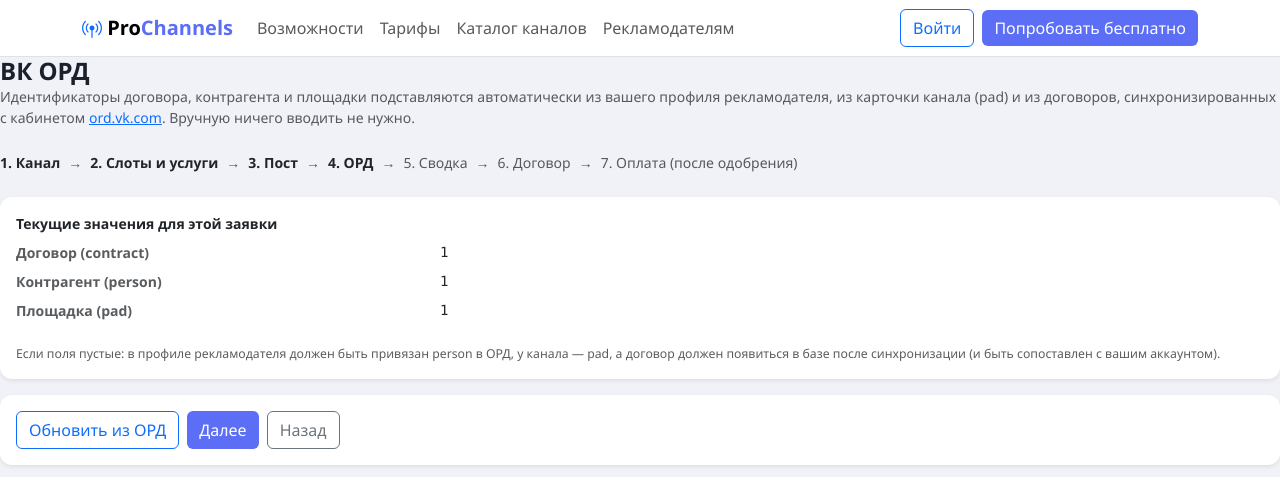
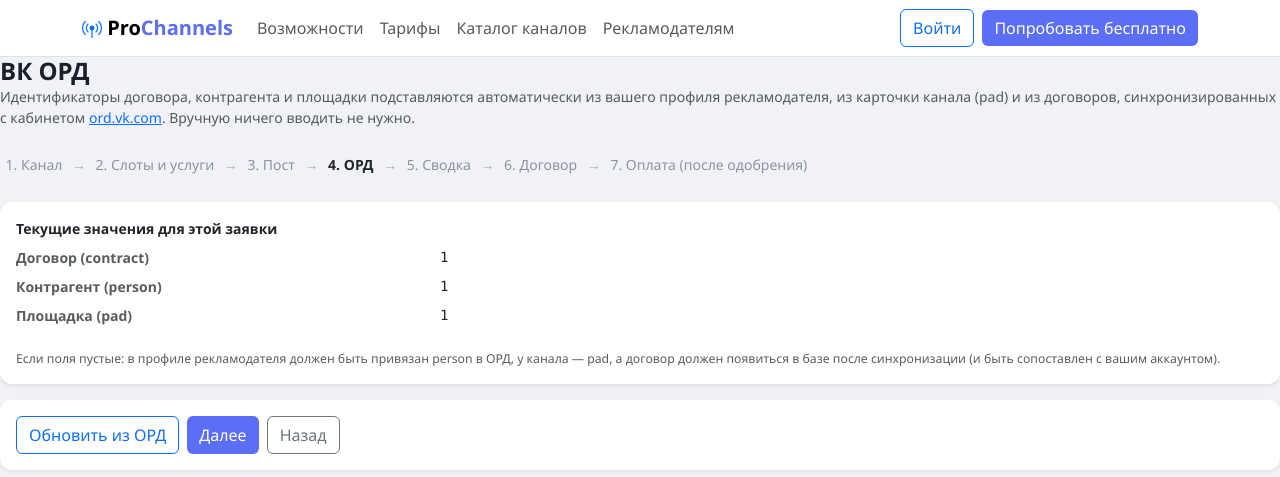
Before and after one commit to popovartem1997/pro_channels, a Django app: template templates/advertisers/campaign_ord.html in a window 1280 px wide. Shown: the top 477 px of the page. Run offline with Django 4.2, Linux system fonts and the light colour scheme; the template is opened without the code that fills it: most values are stand-ins (such as "Sample title", 1, 10 or a date in 2020); some libraries are stand-ins or nearby versions.

Commit message:
chore: git save (2026-04-03 23:23) — advertisers/campaign_views.py advertisers/urls.py channels/migrations/0017_alter_channeladaddon_addon_kind.py templates/advertisers/_campaign_steps.html templates/advertisers/campaign_checkout.html templates/advertisers/campaign_content.html templates/advertisers/campaign_contract.html templates/advertisers/campaign_draft_channel.html templates/advertisers/campaign_ord.html templates/advertisers/campaign_pending_owner.html templates/advertisers/campaign_review.html templates/advertisers/campaign_slots.html

```diff
--- a/advertisers/urls.py
+++ b/advertisers/urls.py
@@ -12,6 +12,7 @@ urlpatterns = [
     path('order/<int:pk>/', views.order_detail, name='order_detail'),
     path('campaign/', views.ad_application_list, name='campaign_list'),
     path('campaign/new/', cv.campaign_new, name='campaign_new'),
+    path('campaign/<int:pk>/channel/', cv.campaign_draft_channel, name='campaign_draft_channel'),
     path('campaign/<int:pk>/resume/', cv.campaign_resume, name='campaign_resume'),
     path('campaign/<int:pk>/slots/', cv.campaign_slots, name='campaign_slots'),
     path('campaign/<int:pk>/content/', cv.campaign_content, name='campaign_content'),
--- a/templates/advertisers/_campaign_steps.html
+++ b/templates/advertisers/_campaign_steps.html
@@ -1,17 +1,70 @@
 {% with step=step|default:1 %}
-<nav class="mb-4 small text-muted d-flex flex-wrap gap-2">
-  <span class="{% if step >= 1 %}text-dark fw-semibold{% endif %}">1. Канал</span>
-  <span>→</span>
-  <span class="{% if step >= 2 %}text-dark fw-semibold{% endif %}">2. Слоты и услуги</span>
-  <span>→</span>
-  <span class="{% if step >= 3 %}text-dark fw-semibold{% endif %}">3. Пост</span>
-  <span>→</span>
-  <span class="{% if step >= 4 %}text-dark fw-semibold{% endif %}">4. ОРД</span>
-  <span>→</span>
-  <span class="{% if step >= 5 %}text-dark fw-semibold{% endif %}">5. Сводка</span>
-  <span>→</span>
-  <span class="{% if step >= 6 %}text-dark fw-semibold{% endif %}">6. Договор</span>
-  <span>→</span>
-  <span class="{% if step >= 7 %}text-dark fw-semibold{% endif %}">7. Оплата (после одобрения)</span>
+<style>
+  .campaign-wizard-steps { row-gap: 0.35rem; }
+  .campaign-wizard-steps .sep { color: var(--bs-secondary); opacity: 0.6; user-select: none; }
+  .campaign-wizard-steps a.step-link {
+    color: var(--bs-primary);
+    text-decoration: none;
+    border-radius: 6px;
+    padding: 0.15rem 0.35rem;
+    margin: -0.15rem -0.35rem;
+  }
+  .campaign-wizard-steps a.step-link:hover { text-decoration: underline; }
+  .campaign-wizard-steps .step-current {
+    font-weight: 600;
+    color: var(--bs-body-color) !important;
+    text-decoration: none !important;
+    cursor: default;
+    pointer-events: none;
+    padding: 0.15rem 0.35rem;
+  }
+  .campaign-wizard-steps .step-muted {
+    color: var(--bs-secondary);
+    opacity: 0.75;
+    padding: 0.15rem 0.35rem;
+  }
+</style>
+<nav class="campaign-wizard-steps mb-4 d-flex flex-wrap align-items-center small" aria-label="Шаги заявки">
+  {% if app and app.status == 'draft' %}
+    <a href="{% url 'advertisers:campaign_draft_channel' app.pk %}" class="step-link {% if step == 1 %}step-current{% endif %}">1. Канал</a>
+    <span class="sep d-none d-sm-inline px-1">→</span>
+    <a href="{% url 'advertisers:campaign_slots' app.pk %}" class="step-link {% if step == 2 %}step-current{% endif %}">2. Слоты и услуги</a>
+    <span class="sep d-none d-sm-inline px-1">→</span>
+    <a href="{% url 'advertisers:campaign_content' app.pk %}" class="step-link {% if step == 3 %}step-current{% endif %}">3. Пост</a>
+    <span class="sep d-none d-sm-inline px-1">→</span>
+    <a href="{% url 'advertisers:campaign_ord' app.pk %}" class="step-link {% if step == 4 %}step-current{% endif %}">4. ОРД</a>
+    <span class="sep d-none d-sm-inline px-1">→</span>
+    <a href="{% url 'advertisers:campaign_review' app.pk %}" class="step-link {% if step == 5 %}step-current{% endif %}">5. Сводка</a>
+    <span class="sep d-none d-sm-inline px-1">→</span>
+    <a href="{% url 'advertisers:campaign_contract' app.pk %}" class="step-link {% if step == 6 %}step-current{% endif %}">6. Договор</a>
+    <span class="sep d-none d-sm-inline px-1">→</span>
+    <span class="step-muted">7. Оплата (после одобрения)</span>
+  {% else %}
+    <span class="{% if step == 1 %}step-current{% else %}step-muted{% endif %}">1. Канал</span>
+    <span class="sep d-none d-sm-inline px-1">→</span>
+    <span class="{% if step == 2 %}step-current{% else %}step-muted{% endif %}">2. Слоты и услуги</span>
+    <span class="sep d-none d-sm-inline px-1">→</span>
+    <span class="{% if step == 3 %}step-current{% else %}step-muted{% endif %}">3. Пост</span>
+    <span class="sep d-none d-sm-inline px-1">→</span>
+    <span class="{% if step == 4 %}step-current{% else %}step-muted{% endif %}">4. ОРД</span>
+    <span class="sep d-none d-sm-inline px-1">→</span>
+    <span class="{% if step == 5 %}step-current{% else %}step-muted{% endif %}">5. Сводка</span>
+    <span class="sep d-none d-sm-inline px-1">→</span>
+    <span class="{% if step == 6 %}step-current{% else %}step-muted{% endif %}">6. Договор</span>
+    <span class="sep d-none d-sm-inline px-1">→</span>
+    {% if app %}
+      {% if app.status == 'approved_for_payment' or app.status == 'awaiting_payment' %}
+        {% if step == 7 %}
+        <span class="step-current">7. Оплата</span>
+        {% else %}
+        <a href="{% url 'advertisers:campaign_checkout' app.pk %}" class="step-link">7. Оплата</a>
+        {% endif %}
+      {% else %}
+        <span class="{% if step == 7 %}step-current{% else %}step-muted{% endif %}">7. Оплата (после одобрения)</span>
+      {% endif %}
+    {% else %}
+    <span class="step-muted">7. Оплата (после одобрения)</span>
+    {% endif %}
+  {% endif %}
 </nav>
 {% endwith %}
--- a/templates/advertisers/campaign_checkout.html
+++ b/templates/advertisers/campaign_checkout.html
@@ -5,7 +5,7 @@
   <h1>Оплата</h1>
   <p class="text-muted small mb-0">К оплате: <strong>{{ app.total_amount }} ₽</strong></p>
 </div>
-{% include 'advertisers/_campaign_steps.html' with step=7 %}
+{% include 'advertisers/_campaign_steps.html' with step=7 app=app %}
 <div class="alert alert-success small mb-3">Владелец канала одобрил заявку. Выберите способ оплаты — после этого будет выставлен счёт.</div>
 <p class="small mb-3"><a href="{% url 'advertisers:campaign_contacts' app.pk %}">Контакты по заявке #{{ app.pk }}</a></p>
 {% if not app.contract_signed_at %}
--- a/templates/advertisers/campaign_content.html
+++ b/templates/advertisers/campaign_content.html
@@ -18,7 +18,7 @@
   <h1>Текст и медиа</h1>
   <p class="text-muted small mb-0">Заявка #{{ app.pk }} · {{ app.channel.name }}</p>
 </div>
-{% include 'advertisers/_campaign_steps.html' with step=3 %}
+{% include 'advertisers/_campaign_steps.html' with step=3 app=app %}
 <form method="post" enctype="multipart/form-data" class="card border-0 shadow-sm" novalidate>
   {% csrf_token %}
   <div class="card-body">
--- a/templates/advertisers/campaign_contract.html
+++ b/templates/advertisers/campaign_contract.html
@@ -5,7 +5,7 @@
   <h1>Договор</h1>
   <p class="text-muted small mb-0">Ознакомьтесь и подпишите электронно. После подписи заявка уходит владельцу канала на согласование; счёт выставляется только после одобрения.</p>
 </div>
-{% include 'advertisers/_campaign_steps.html' with step=6 %}
+{% include 'advertisers/_campaign_steps.html' with step=6 app=app %}
 {% if app.owner_last_rejection_reason %}
 <div class="alert alert-warning small">
   <div class="fw-semibold mb-1">Владелец канала вернул заявку на доработку</div>
--- a/templates/advertisers/campaign_ord.html
+++ b/templates/advertisers/campaign_ord.html
@@ -10,7 +10,7 @@
     Вручную ничего вводить не нужно.
   </p>
 </div>
-{% include 'advertisers/_campaign_steps.html' with step=4 %}
+{% include 'advertisers/_campaign_steps.html' with step=4 app=app %}
 <div class="card border-0 shadow-sm mb-3">
   <div class="card-body small">
     <div class="fw-semibold mb-2">Текущие значения для этой заявки</div>
--- a/templates/advertisers/campaign_pending_owner.html
+++ b/templates/advertisers/campaign_pending_owner.html
@@ -5,7 +5,7 @@
   <h1>Заявка на согласовании</h1>
   <p class="text-muted small mb-0">Владелец канала «{{ app.channel.name }}» проверяет материалы. Счёт будет доступен после одобрения.</p>
 </div>
-{% include 'advertisers/_campaign_steps.html' with step=6 %}
+{% include 'advertisers/_campaign_steps.html' with step=6 app=app %}
 <div class="card border-0 shadow-sm mb-3">
   <div class="card-body">
     <p class="mb-2">Отправлено: {% if app.submitted_to_owner_at %}{{ app.submitted_to_owner_at|date:"d.m.Y H:i" }}{% else %}—{% endif %}</p>
--- a/templates/advertisers/campaign_slots.html
+++ b/templates/advertisers/campaign_slots.html
@@ -5,7 +5,7 @@
   <h1>Слоты и доп. услуги</h1>
   <p class="text-muted small mb-0">{{ app.channel.name }} · заявка #{{ app.pk }}</p>
 </div>
-{% include 'advertisers/_campaign_steps.html' with step=2 %}
+{% include 'advertisers/_campaign_steps.html' with step=2 app=app %}
 {% if not slots %}
 <div class="alert alert-warning">Слотов пока нет. Владелец канала должен задать расписание в настройках канала (JSON слотов) и при необходимости сгенерировать слоты.</div>
 {% else %}
```
Also changed, not shown: advertisers/campaign_views.py (+16 -3 lines), templates/advertisers/campaign_draft_channel.html (added, +22 -0 lines), templates/advertisers/campaign_review.html (+6 -1 lines), channels/migrations/0017_alter_channeladaddon_addon_kind.py (added).
